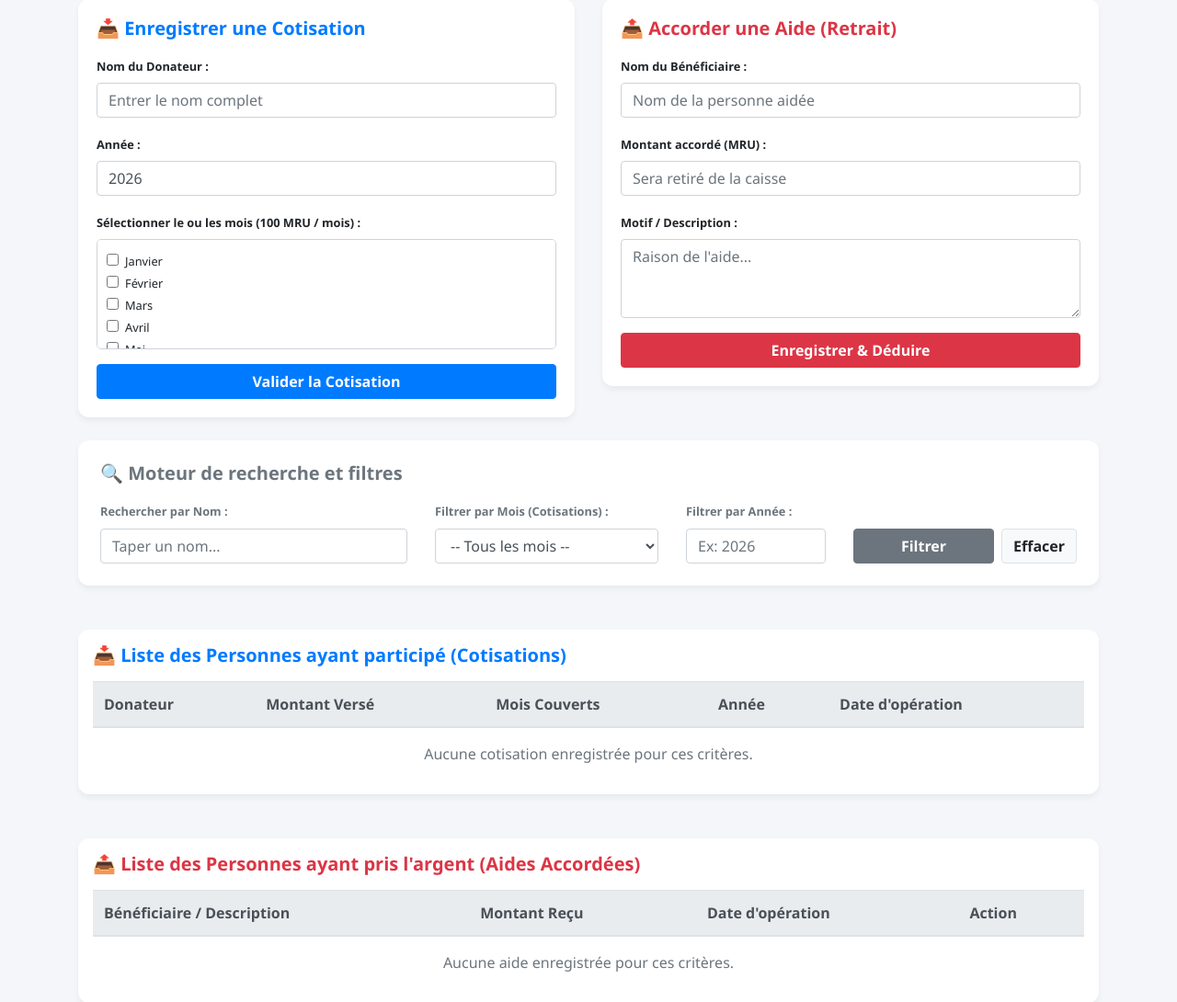
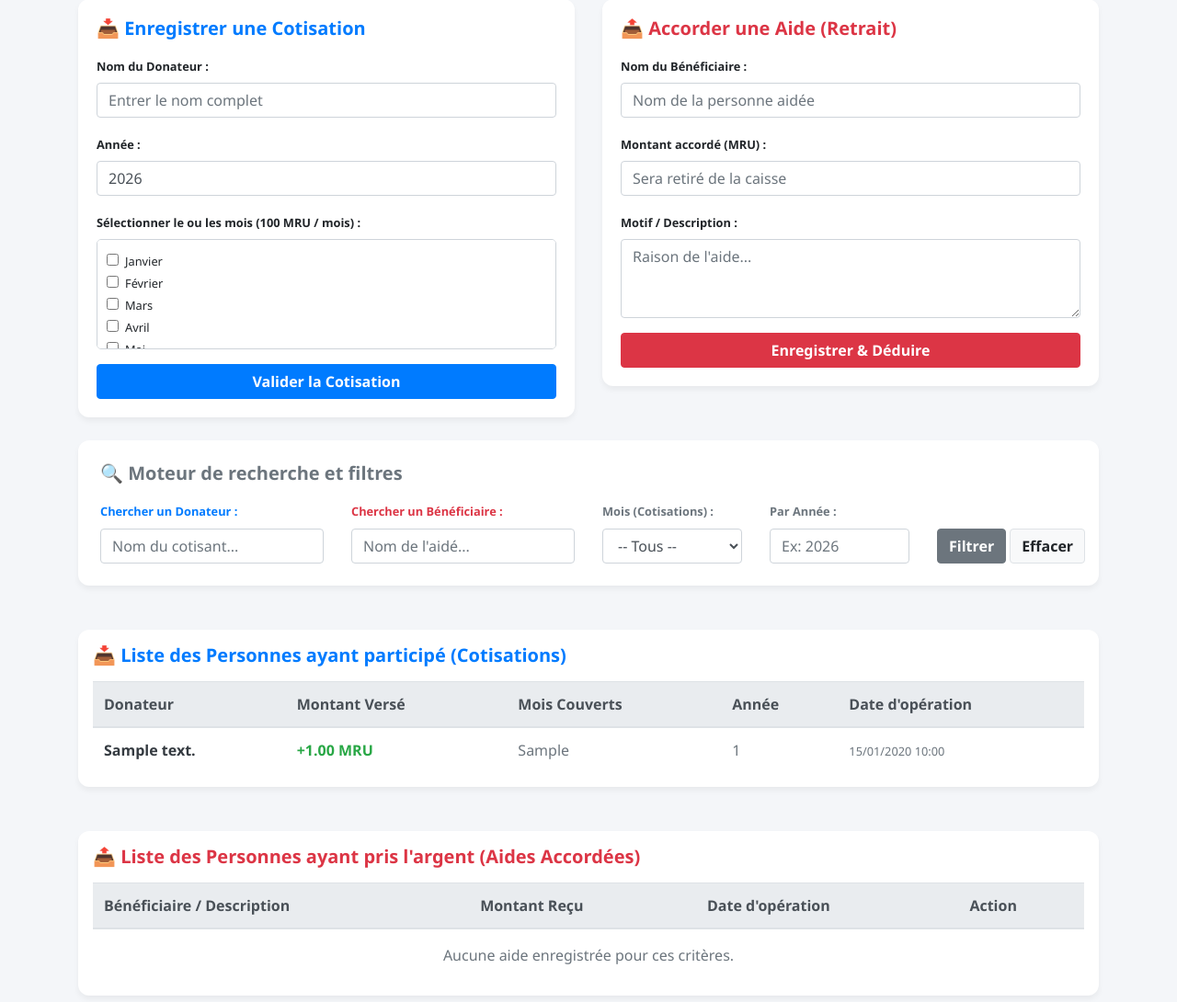
Before and after one commit to khawle-sk/caisse_solidaire, a Django app: page / in a window 1280 px wide. Shown: the part 293-1383 px from the top of the page at 92% size. Run offline with Django 5.2, Linux system fonts and the light colour scheme; a user stored in the database is signed in; tables that the repository leaves empty hold one stand-in row (values such as "Sample post"); some libraries are stand-ins or nearby versions.

Commit message:
Fix: Ajout des filtres de recherche specifiques pour Donateurs et Beneficiaires

```diff
--- a/caisse/templates/index.html
+++ b/caisse/templates/index.html
@@ -93,25 +93,29 @@
         <div class="card mb-5 p-4 card-shadow bg-white">
             <h5 class="font-weight-bold mb-3 text-secondary">🔍 Moteur de recherche et filtres</h5>
             <form method="GET" action="" class="row align-items-end">
-                <div class="col-md-4 form-group mb-2 mb-md-0">
-                    <label class="form-label font-weight-bold small text-muted">Rechercher par Nom :</label>
-                    <input type="text" name="nom" class="form-control" placeholder="Taper un nom..." value="{{ query_nom }}">
+                <div class="col-md-3 form-group mb-2 mb-md-0">
+                    <label class="form-label font-weight-bold small text-primary">Chercher un Donateur :</label>
+                    <input type="text" name="nom_v" class="form-control" placeholder="Nom du cotisant..." value="{{ query_nom_v }}">
                 </div>
                 <div class="col-md-3 form-group mb-2 mb-md-0">
-                    <label class="form-label font-weight-bold small text-muted">Filtrer par Mois (Cotisations) :</label>
+                    <label class="form-label font-weight-bold small text-danger">Chercher un Bénéficiaire :</label>
+                    <input type="text" name="nom_r" class="form-control" placeholder="Nom de l'aidé..." value="{{ query_nom_r }}">
+                </div>
+                <div class="col-md-2 form-group mb-2 mb-md-0">
+                    <label class="form-label font-weight-bold small text-muted">Mois (Cotisations) :</label>
                     <select name="mois" class="form-control">
-                        <option value="">-- Tous les mois --</option>
+                        <option value="">-- Tous --</option>
                         {% for code, nom_mois in mois_choices %}
                             <option value="{{ code }}" {% if query_mois == code %}selected{% endif %}>{{ nom_mois }}</option>
                         {% endfor %}
                     </select>
                 </div>
                 <div class="col-md-2 form-group mb-2 mb-md-0">
-                    <label class="form-label font-weight-bold small text-muted">Filtrer par Année :</label>
+                    <label class="form-label font-weight-bold small text-muted">Par Année :</label>
                     <input type="number" name="annee" class="form-control" placeholder="Ex: 2026" value="{{ query_annee }}">
                 </div>
-                <div class="col-md-3 d-flex mb-md-0">
-                    <button type="submit" class="btn btn-secondary font-weight-bold flex-grow-1 mr-2">Filtrer</button>
+                <div class="col-md-2 d-flex mb-md-0">
+                    <button type="submit" class="btn btn-secondary font-weight-bold flex-grow-1 mr-1">Filtrer</button>
                     <a href="?" class="btn btn-light border font-weight-bold">Effacer</a>
                 </div>
             </form>
@@ -152,17 +156,16 @@
             <nav class="mt-3">
                 <ul class="pagination pagination-sm justify-content-center">
                     {% if page_obj_v.has_previous %}
-                        <li class="page-item"><a class="page-link" href="?page_v={{ page_obj_v.previous_page_number }}&nom={{ query_nom }}&mois={{ query_mois }}&annee={{ query_annee }}">Précédent</a></li>
+                        <li class="page-item"><a class="page-link" href="?page_v={{ page_obj_v.previous_page_number }}&nom_v={{ query_nom_v }}&nom_r={{ query_nom_r }}&mois={{ query_mois }}&annee={{ query_annee }}&page_r={{ page_obj_r.number }}">Précédent</a></li>
                     {% endif %}
-                    <li class="page-item active"><span class="page-link">Page {{ page_obj_v.number }}</span></li>
+                    <li class="page-item active"><span class="page-link">Page {{ page_obj_v.number }} sur {{ page_obj_v.paginator.num_pages }}</span></li>
                     {% if page_obj_v.has_next %}
-                        <li class="page-item"><a class="page-link" href="?page_v={{ page_obj_v.next_page_number }}&nom={{ query_nom }}&mois={{ query_mois }}&annee={{ query_annee }}">Suivant</a></li>
+                        <li class="page-item"><a class="page-link" href="?page_v={{ page_obj_v.next_page_number }}&nom_v={{ query_nom_v }}&nom_r={{ query_nom_r }}&mois={{ query_mois }}&annee={{ query_annee }}&page_r={{ page_obj_r.number }}">Suivant</a></li>
                     {% endif %}
                 </ul>
             </nav>
             {% endif %}
         </div>
-
 
         <div class="card card-shadow bg-white p-3 mb-5">
             <h5 class="font-weight-bold mb-3 text-danger">📤 Liste des Personnes ayant pris l'argent (Aides Accordées)</h5>
@@ -199,11 +202,11 @@
             <nav class="mt-3">
                 <ul class="pagination pagination-sm justify-content-center">
                     {% if page_obj_r.has_previous %}
-                        <li class="page-item"><a class="page-link" href="?page_r={{ page_obj_r.previous_page_number }}&nom={{ query_nom }}&annee={{ query_annee }}">Précédent</a></li>
+                        <li class="page-item"><a class="page-link" href="?page_r={{ page_obj_r.previous_page_number }}&nom_v={{ query_nom_v }}&nom_r={{ query_nom_r }}&mois={{ query_mois }}&annee={{ query_annee }}&page_v={{ page_obj_v.number }}">Précédent</a></li>
                     {% endif %}
-                    <li class="page-item active"><span class="page-link">Page {{ page_obj_r.number }}</span></li>
+                    <li class="page-item active"><span class="page-link">Page {{ page_obj_r.number }} sur {{ page_obj_r.paginator.num_pages }}</span></li>
                     {% if page_obj_r.has_next %}
-                        <li class="page-item"><a class="page-link" href="?page_r={{ page_obj_r.next_page_number }}&nom={{ query_nom }}&annee={{ query_annee }}">Suivant</a></li>
+                        <li class="page-item"><a class="page-link" href="?page_r={{ page_obj_r.next_page_number }}&nom_v={{ query_nom_v }}&nom_r={{ query_nom_r }}&mois={{ query_mois }}&annee={{ query_annee }}&page_v={{ page_obj_v.number }}">Suivant</a></li>
                     {% endif %}
                 </ul>
             </nav>
--- a/caisse/views.py
+++ b/caisse/views.py
@@ -14,32 +14,46 @@ def home(request):
     total_retraits = Transaction.objects.filter(type_transaction='RETRAIT', actif=True).aggregate(Sum('montant'))['montant__sum'] or 0
     solde_caisse = total_versements - total_retraits
 
-    # 2. Récupération de l'historique complet
-    transactions_list = Transaction.objects.filter(actif=True).order_by('-date_creation')
+    # 2. Séparation des flux de base
+    versements_list = Transaction.objects.filter(type_transaction='VERSEMENT', actif=True).order_by('-date_creation')
+    retraits_list = Transaction.objects.filter(type_transaction='RETRAIT', actif=True).order_by('-date_creation')
 
-    # 3. Système de filtres globaux cumulatifs (Cherche partout)
-    query_nom = request.GET.get('nom', '').strip()
+    # 3. Récupération des filtres spécifiques et cumulatifs
+    query_nom_v = request.GET.get('nom_v', '').strip() # Recherche Donateur
+    query_nom_r = request.GET.get('nom_r', '').strip() # Recherche Bénéficiaire
     query_mois = request.GET.get('mois', '').strip()
     query_annee = request.GET.get('annee', '').strip()
 
-    if query_nom:
-        # 🌟 FILTRE GLOBAL : Cherche le nom que ce soit un Donateur ou un Bénéficiaire
-        transactions_list = transactions_list.filter(commentaire__icontains=query_nom)
+    # Application des filtres spécifiques sur les Cotisations (Section Donateurs)
+    if query_nom_v:
+        versements_list = versements_list.filter(commentaire__icontains=query_nom_v)
     if query_mois:
-        transactions_list = transactions_list.filter(mois_couverts__icontains=query_mois)
+        versements_list = versements_list.filter(mois_couverts__icontains=query_mois)
     if query_annee:
-        transactions_list = transactions_list.filter(annee_concernee=query_annee)
+        versements_list = versements_list.filter(annee_concernee=query_annee)
 
-    # 4. Pagination stricte (15 lignes par page)
-    paginator = Paginator(transactions_list, 15)
-    page_number = request.GET.get('page', 1)
-    page_obj = paginator.get_page(page_number)
+    # Application des filtres spécifiques sur les Aides (Section Bénéficiaires)
+    if query_nom_r:
+        retraits_list = retraits_list.filter(commentaire__icontains=query_nom_r)
+    if query_annee:
+        retraits_list = retraits_list.filter(date_creation__year=query_annee)
+
+    # 4. Doubles Paginations Indépendantes (15 par page par défaut)
+    page_versements = request.GET.get('page_v', 1)
+    paginator_v = Paginator(versements_list, 15)
+    page_obj_v = paginator_v.get_page(page_versements)
+
+    page_retraits = request.GET.get('page_r', 1)
+    paginator_r = Paginator(retraits_list, 15)
+    page_obj_r = paginator_r.get_page(page_retraits)
 
     context = {
         'solde_caisse': solde_caisse,
-        'page_obj': page_obj,
+        'page_obj_v': page_obj_v,
+        'page_obj_r': page_obj_r,
         'mois_choices': Transaction.MOIS_CHOICES,
-        'query_nom': query_nom,
+        'query_nom_v': query_nom_v,
+        'query_nom_r': query_nom_r,
         'query_mois': query_mois,
         'query_annee': query_annee,
     }
```
